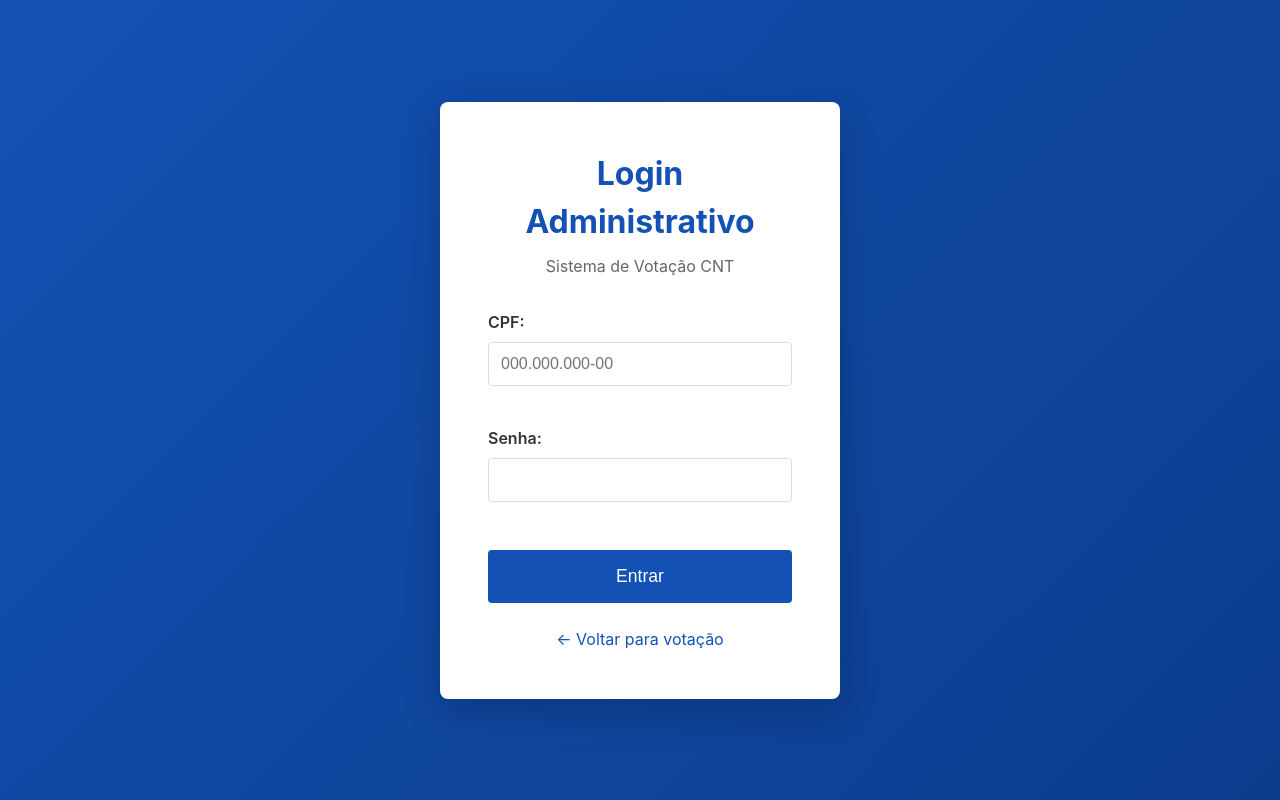
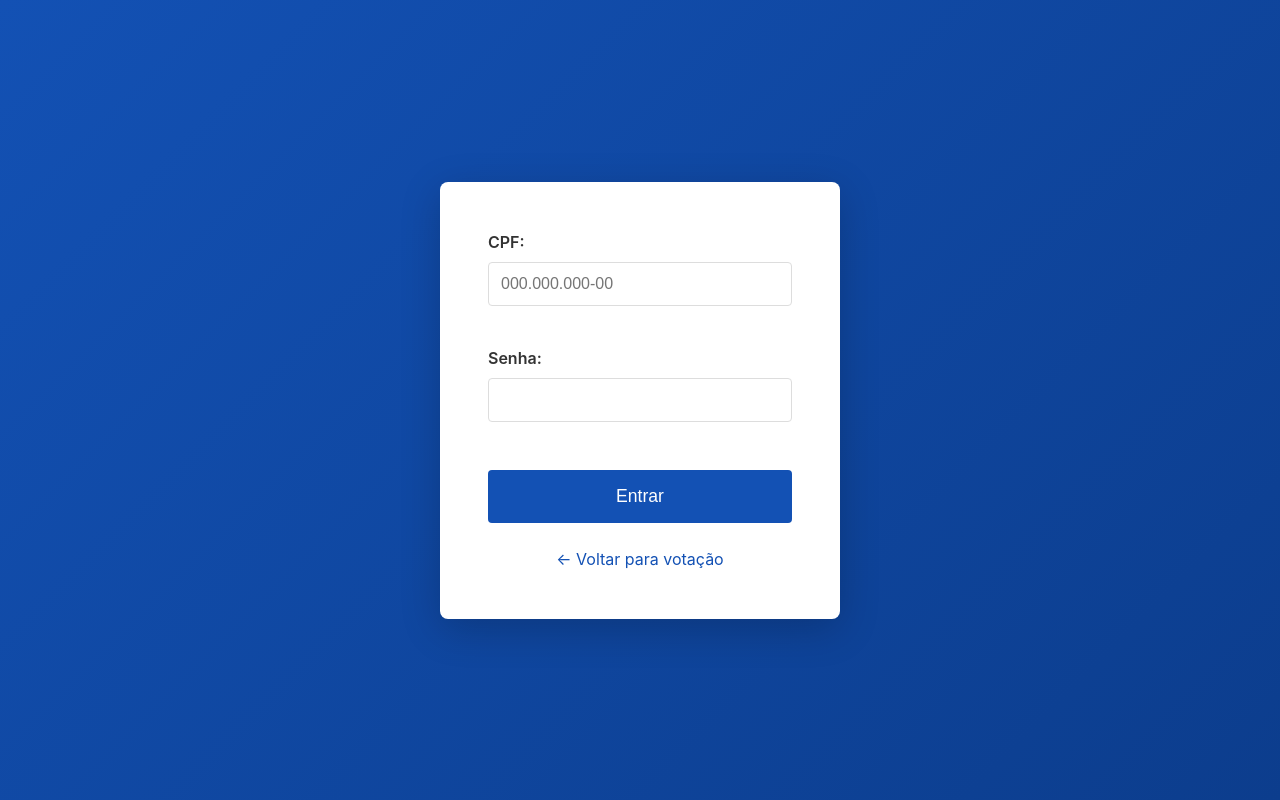
Before and after one commit to rbosco/sistema-votacao-cnt, a Vue app in the folder codigo-fonte/cliente/: page /login in a window 1280 px wide. Built offline with nearby package versions, Linux system fonts and the light colour scheme; no server answers; a web font is replaced by a local one.

Commit message:
Remove titulo de login

```diff
--- a/codigo-fonte/cliente/src/visualizacoes/Login.vue
+++ b/codigo-fonte/cliente/src/visualizacoes/Login.vue
@@ -1,8 +1,6 @@
 <template>
   <div class="login-container">
     <div class="login-card">
-      <h1>Login Administrativo</h1>
-      <p>Sistema de Votação CNT</p>
 
       <form @submit.prevent="fazerLogin" class="login-form">
         <div class="form-group">
```
